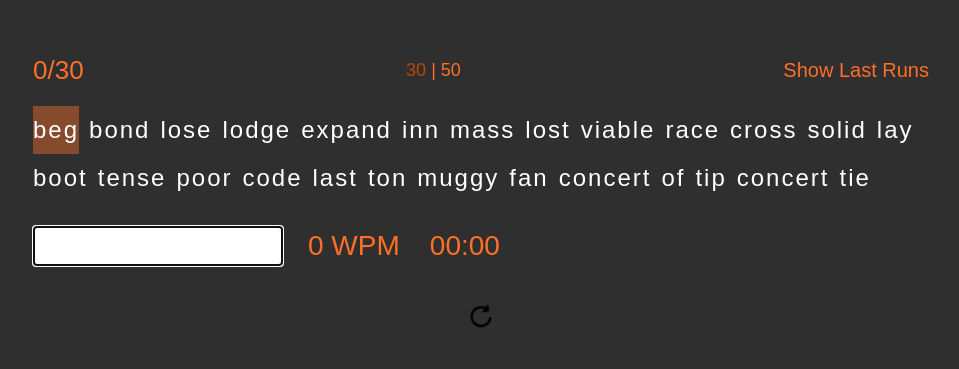
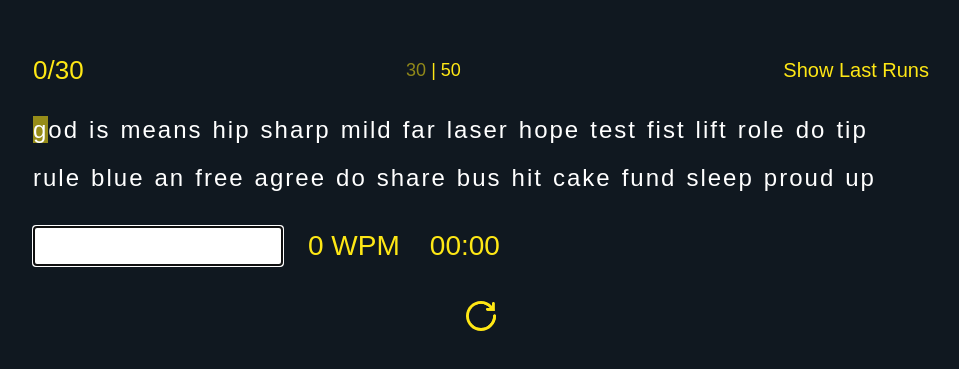
Before and after one commit to serkanisyapan/react-type, a React (Vite) app: page / in a window 1280 px wide. Shown: the part 207-576 px from the top of the page, without its empty margins (159-1118 px from the left). Built offline with nearby package versions, Linux system fonts and the light colour scheme; a web font is replaced by a local one.

Commit message:
adds ui changes

```diff
--- a/src/App.css
+++ b/src/App.css
@@ -4,6 +4,7 @@
   display: flex;
   align-items: center;
   justify-content: center;
+  color: #fee715ff;
 }
 
 .type-container {
@@ -26,14 +27,6 @@
 .word-container::-webkit-scrollbar {
   width: 0;
   height: 0;
-}
-
-.words {
-  font-size: 24px;
-  letter-spacing: 2px;
-  line-height: 2;
-  margin-right: 10px;
-  font-weight: 500;
 }
 
 .word-input {
@@ -68,13 +61,12 @@
   overflow: hidden;
   outline: none;
   transition: all 1s ease-in-out;
-  border-radius: 50%;
   display: flex;
+  overflow: hidden;
 }
 
 .word-count-board {
   font-size: 26px;
-  color: #fe6f27;
 }
 
 .refresh-button img {
@@ -84,7 +76,6 @@
 
 .timer {
   font-size: 28px;
-  color: #fe6f27;
   margin-left: 25px;
 }
 
@@ -98,11 +89,9 @@
 
 .lastrun-text {
   font-size: 20px;
-  color: #fe6f27;
 }
 
 .gametype {
-  color: #fe6f27;
   font-size: 18px;
   cursor: pointer;
   display: flex;
--- a/src/App.jsx
+++ b/src/App.jsx
@@ -1,12 +1,11 @@
 import { useState, useEffect, useRef } from "react";
 import { allWords } from "./words.js";
 import { pickRandomWords } from "./utils/pickRandomWords.js";
-import { checkWordColor } from "./utils/checkWordColor.js";
 import { calculateWPM } from "./utils/calculateWPM.js";
 import { Word } from "./components/Word.jsx";
 import { Timer } from "./components/Timer.jsx";
 import { LastTurns } from "./components/LastTurns.jsx";
-import refreshImage from "./assets/refresh-image.png";
+import newTurnLogo from "./assets/new-turn-button.svg";
 import "./App.css";
 
 export const App = () => {
@@ -64,7 +63,7 @@ export const App = () => {
 
   const typedWordCount = `${wordCount}/${words.length}`;
 
-  const refreshTurn = () => {
+  const newTurn = () => {
     setWordCount(0);
     setUserInput("");
     setIsGameOver(false);
@@ -76,7 +75,7 @@ export const App = () => {
 
   const handleGameType = (number) => {
     setWords(pickRandomWords(allWords, number));
-    refreshTurn();
+    newTurn();
   };
 
   const showLastRuns = () => {
@@ -111,14 +110,14 @@ export const App = () => {
           <span className="gametype">
             <span
               onClick={() => setGameType(30)}
-              style={{ color: gameType === 30 ? "#bc460a" : "" }}
+              style={{ color: gameType === 30 ? "#fee7158a" : "" }}
             >
               30
             </span>
             |
             <span
               onClick={() => setGameType(50)}
-              style={{ color: gameType === 50 ? "#bc460a" : "" }}
+              style={{ color: gameType === 50 ? "#fee7158a" : "" }}
             >
               50
             </span>
@@ -134,10 +133,9 @@ export const App = () => {
             <Word
               key={wordID}
               word={word}
-              wordClass="words"
               wordID={wordID}
               wordCount={wordCount}
-              checkWordColor={checkWordColor}
+              typerInput={userInput}
             />
           ))}
         </div>
@@ -159,8 +157,8 @@ export const App = () => {
             isGameOver={isGameOver}
           />
         </div>
-        <button onClick={refreshTurn} className="refresh-button">
-          <img src={refreshImage} alt="new turn button" />
+        <button onClick={newTurn} className="refresh-button">
+          <img src={newTurnLogo} alt="new turn button" />
         </button>
       </div>
     </>
--- a/src/components/LastTurns.css
+++ b/src/components/LastTurns.css
@@ -4,7 +4,7 @@
   flex-direction: column;
   align-items: center;
   font-size: 24px;
-  color: #ff7835;
+  color: #ffe715ff;
 }
 
 .runs-modal {
--- /dev/null
+++ b/src/components/Word.css
@@ -0,0 +1,7 @@
+.words {
+  font-size: 24px;
+  letter-spacing: 2px;
+  line-height: 2;
+  margin-right: 10px;
+  font-weight: 500;
+}
--- a/src/components/Word.jsx
+++ b/src/components/Word.jsx
@@ -1,11 +1,8 @@
 import { useRef, useEffect } from "react";
-export const Word = ({
-  word,
-  wordClass,
-  wordID,
-  wordCount,
-  checkWordColor,
-}) => {
+import { checkWordColor } from "../utils/checkWordColor";
+import "./Word.css";
+
+export const Word = ({ word, wordID, wordCount, typerInput }) => {
   const scrollToWord = useRef(null);
   const scrollIntoWord = () => {
     scrollToWord.current.scrollIntoView({ behavior: "smooth" });
@@ -13,7 +10,7 @@ export const Word = ({
 
   useEffect(() => {
     const backgroundColor = scrollToWord.current.style.backgroundColor;
-    if (backgroundColor === "rgba(254, 111, 39, 0.416)") {
+    if (backgroundColor === "rgba(0, 0, 0, 0.01)") {
       scrollIntoWord();
     }
   });
@@ -21,16 +18,26 @@ export const Word = ({
   return (
     <span
       ref={scrollToWord}
-      onClick={(event) => console.log(event.target.getBoundingClientRect())}
-      className={wordClass}
+      className="words"
       style={{
         color: checkWordColor(word),
-        backgroundColor:
-          wordID === wordCount ? "rgba(254, 111, 39, 0.416)" : "",
-        transition: "all 500ms",
+        backgroundColor: wordID === wordCount ? "rgba(0, 0, 0, 0.01)" : "",
       }}
     >
-      {word.text}
+      {word.text.split("").map((letter, letterID) => (
+        <span
+          className="letters"
+          style={{
+            background:
+              wordID === wordCount && typerInput.length === letterID
+                ? "#fee71590"
+                : "",
+          }}
+          key={letterID}
+        >
+          {letter}
+        </span>
+      ))}
     </span>
   );
 };
--- a/src/index.css
+++ b/src/index.css
@@ -9,6 +9,6 @@ html,
 body {
   width: 100vw;
   height: 100vh;
-  background-color: #2f2f2f;
+  background-color: #101820ff;
   font-family: "Chivo Mono", sans-serif;
 }
```
Also changed, not shown: src/assets/new-turn-button.svg (added), src/assets/refresh-image.png (deleted).
